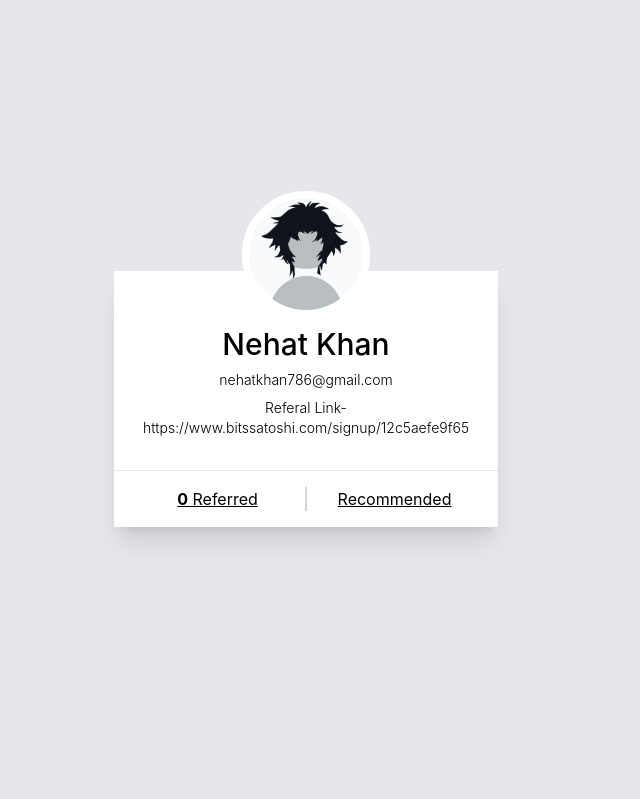
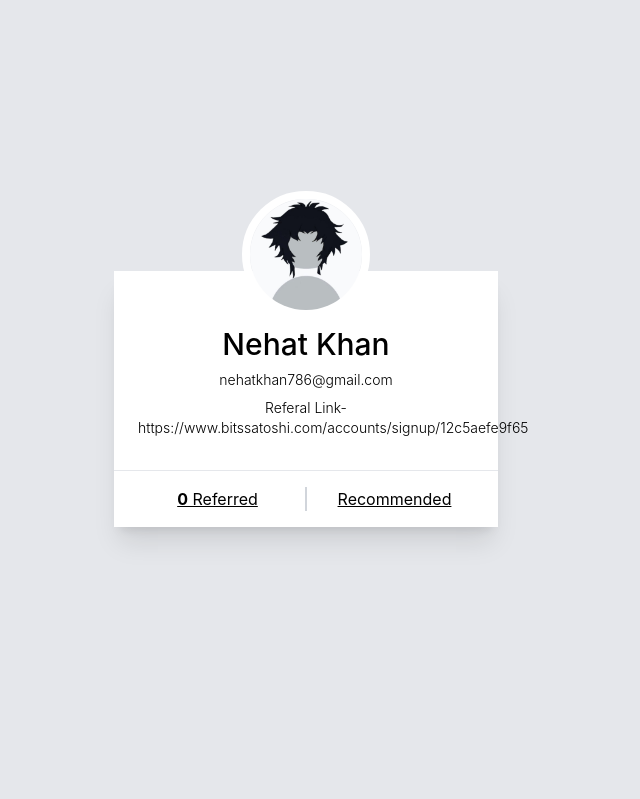
Before and after one commit to nehatkkhan786/BitsSatoshi, a Django app: page /accounts/dasboard/ in a window 1280 px wide. Shown: the part 85-884 px from the top of the page, without its empty margins (334-974 px from the left). Run offline with Django 3.2, Linux system fonts and the light colour scheme; a user stored in the database is signed in; data comes from the database, SQL or seed files in the repository; style sheets or scripts are compiled from the project's sources; some libraries are stand-ins or nearby versions.

Commit message:
fixed the referal url issue

```diff
--- a/templates/accounts/dashboard.html
+++ b/templates/accounts/dashboard.html
@@ -13,7 +13,7 @@
 
       <div class="px-6 text-center mt-2 font-light text-sm">
         <p>
-          Referal Link- https://www.bitssatoshi.com/signup/{{user.profile.code}}
+          Referal Link- https://www.bitssatoshi.com/accounts/signup/{{user.profile.code}}
         </p>
       </div>
       <hr class="mt-8">
```
